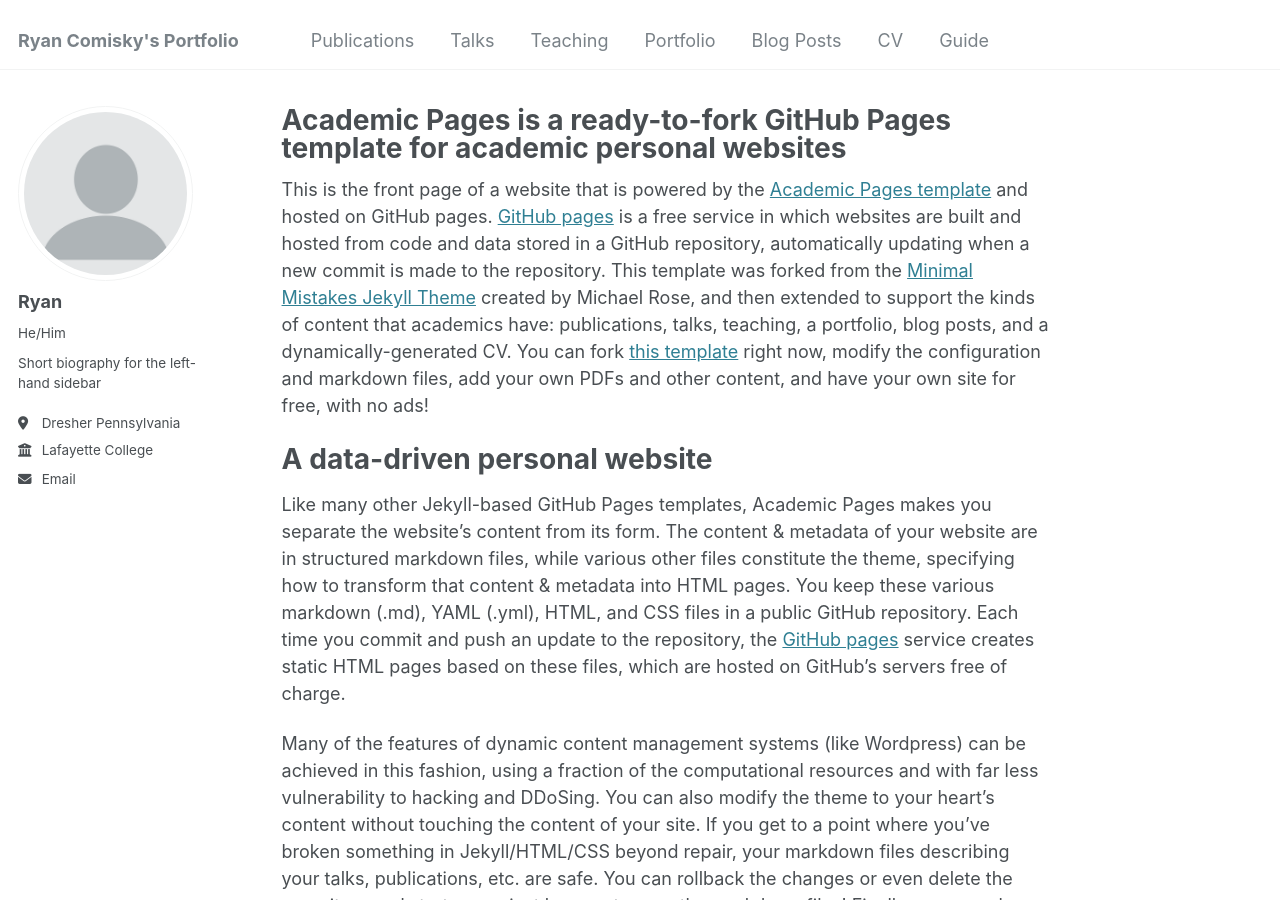
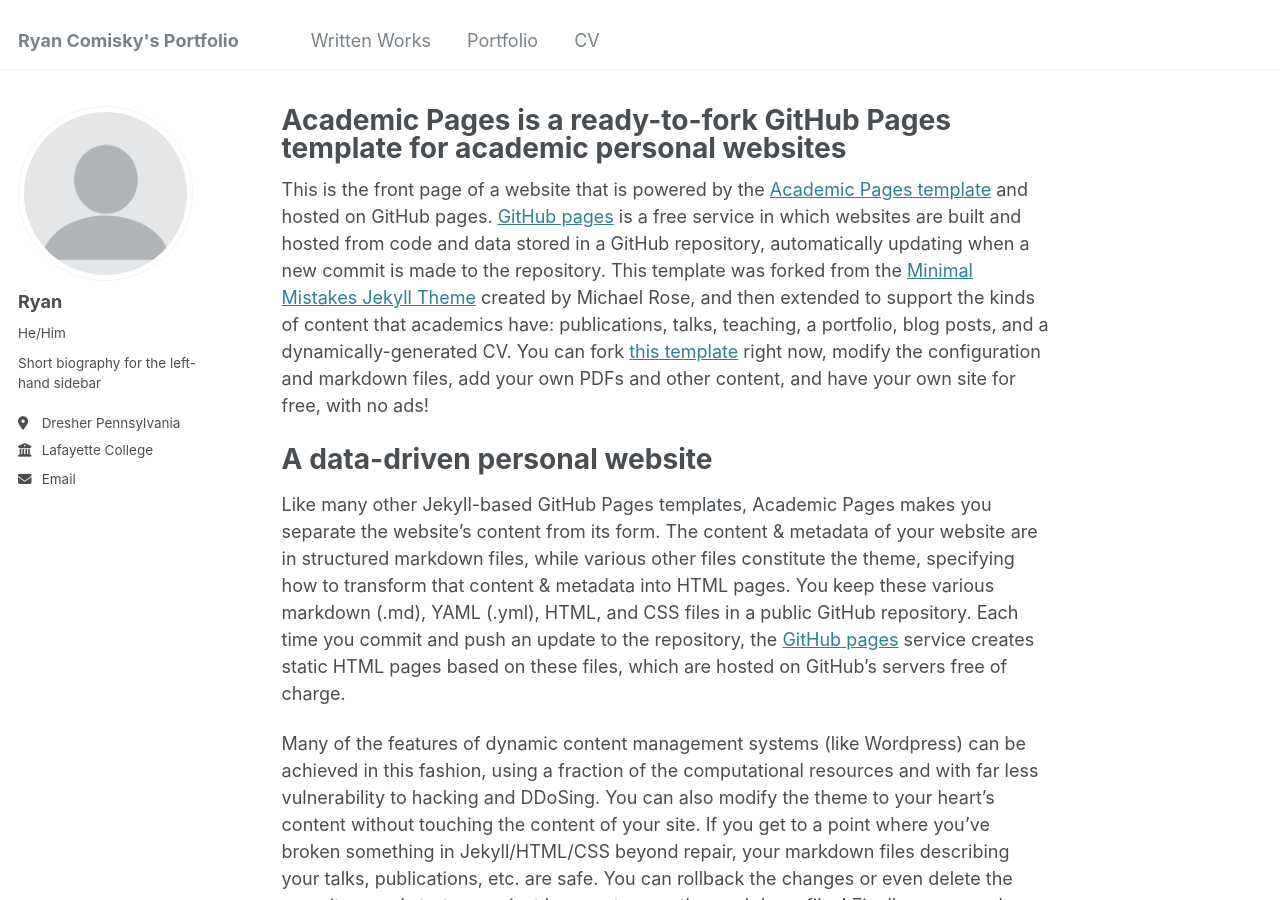
Before and after one commit to Ryan-Comisky/Ryan-Comisky.github.io, a Jekyll site: the page built from _pages/about.md, in a window 1280 px wide and 900 px high. Built offline with Jekyll 4.4.1, drawn with Linux system fonts in a browser that asks for light colours.

Commit message:
Update navigation.yml
commenting out unused pages

```diff
--- a/_data/navigation.yml
+++ b/_data/navigation.yml
@@ -5,23 +5,23 @@
 # prevent it from being included in the site.
 
 main:
-  - title: "Publications"
+  - title: "Written Works"
     url: /publications/
 
-  - title: "Talks"
-    url: /talks/
+#  - title: "Talks"
+#    url: /talks/
 
-  - title: "Teaching"
-    url: /teaching/
+  #- title: "Teaching"
+  #  url: /teaching/
 
   - title: "Portfolio"
     url: /portfolio/
 
-  - title: "Blog Posts"
-    url: /year-archive/
+ # - title: "Blog Posts"
+ #   url: /year-archive/
 
   - title: "CV"
     url: /cv/
 
-  - title: "Guide"
-    url: /markdown/
+ # - title: "Guide"
+#    url: /markdown/
```
